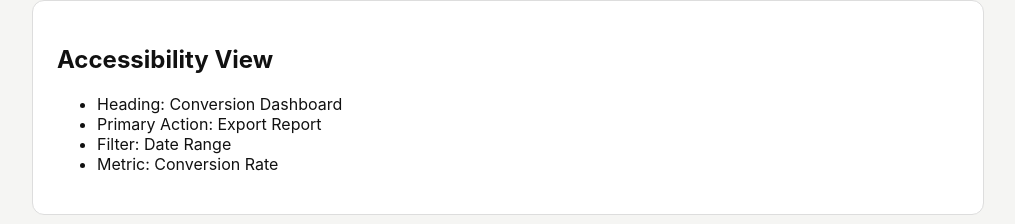
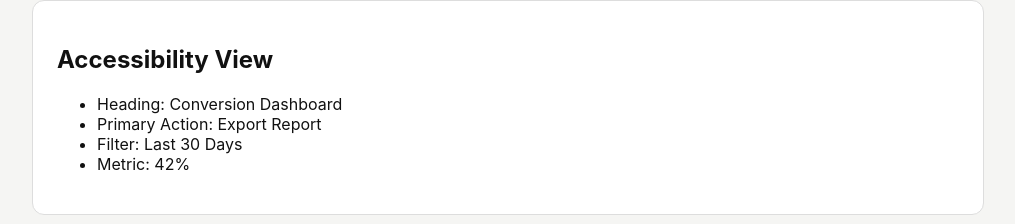
Before and after one commit to j-hargrove/headless-accessibility-demo, a Next.js app: page / in a window 1280 px wide. Both pictures are taken after a click on the button "Accessibility". Shown: the part 191-415 px from the top of the page, without its empty margins (132-1147 px from the left). Built offline with nearby package versions, Linux system fonts and the light colour scheme.

Commit message:
render all views from shared meaning model

```diff
--- /dev/null
+++ b/app/data/meaningModel.ts
@@ -0,0 +1,25 @@
+export const meaningModel = {
+  title: "Conversion Dashboard",
+
+  intent: "Help users identify conversion drop-off and export reports.",
+
+  conversionRate: "42%",
+
+  dateRange: "Last 30 Days",
+
+  primaryAction: "Export Report",
+
+  pagePurpose: "Analyze conversion performance",
+
+  availableActions: ["Export Report"],
+
+  entities: [
+    "conversionRate",
+    "dateRange",
+    "report"
+  ],
+
+  actions: [
+    "exportReport"
+  ]
+};
--- a/app/page.tsx
+++ b/app/page.tsx
@@ -1,6 +1,7 @@
 "use client";
 
 import { useState } from "react";
+import { meaningModel } from "./data/meaningModel";
 
 type View = "human" | "accessibility" | "agent" | "headless";
 
@@ -49,10 +50,10 @@ export default function Home() {
       >
         {activeView === "human" && (
           <>
-            <h2>Conversion Dashboard</h2>
-            <p>Conversion Rate: 42%</p>
-            <p>Date Range: Last 30 Days</p>
-            <button>Export Report</button>
+            <h2>{meaningModel.title}</h2>
+            <p>Conversion Rate: {meaningModel.conversionRate}</p>
+            <p>Date Range: {meaningModel.dateRange}</p>
+            <button>{meaningModel.primaryAction}</button>
           </>
         )}
 
@@ -60,10 +61,10 @@ export default function Home() {
           <>
             <h2>Accessibility View</h2>
             <ul>
-              <li>Heading: Conversion Dashboard</li>
-              <li>Primary Action: Export Report</li>
-              <li>Filter: Date Range</li>
-              <li>Metric: Conversion Rate</li>
+              <li>Heading: {meaningModel.title}</li>
+              <li>Primary Action: {meaningModel.primaryAction}</li>
+              <li>Filter: {meaningModel.dateRange}</li>
+              <li>Metric: {meaningModel.conversionRate}</li>
             </ul>
           </>
         )}
@@ -71,22 +72,24 @@ export default function Home() {
         {activeView === "agent" && (
           <>
             <h2>Agent View</h2>
-            <pre>{`{
-  "pagePurpose": "Analyze conversion performance",
-  "primaryTask": "Export Report",
-  "availableActions": ["Export Report"]
-}`}</pre>
+            <pre>
+              {JSON.stringify(
+                {
+                  pagePurpose: meaningModel.pagePurpose,
+                  primaryTask: meaningModel.primaryAction,
+                  availableActions: meaningModel.availableActions,
+                },
+                null,
+                2
+              )}
+            </pre>
           </>
         )}
 
         {activeView === "headless" && (
           <>
             <h2>Headless View</h2>
-            <pre>{`{
-  "intent": "Export conversion report",
-  "entities": ["conversionRate", "dateRange", "report"],
-  "actions": ["exportReport"]
-}`}</pre>
+            <pre>{JSON.stringify(meaningModel, null, 2)}</pre>
           </>
         )}
       </div>
```
